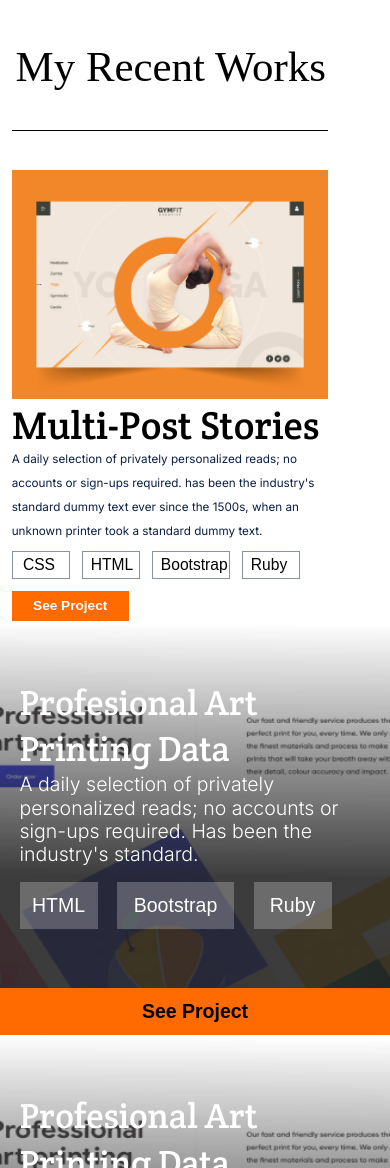
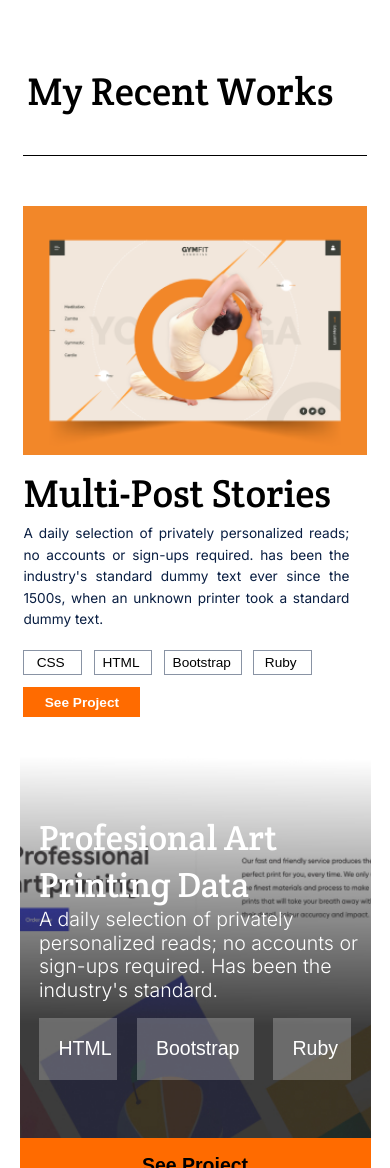
Before and after one commit to gedyzed/project1, a plain HTML site: page index.html in a window 390 px wide. Shown: the part 832-2000 px from the top of the page. Drawn offline with Linux system fonts and the light colour scheme.

Commit message:
updating sytle.css

```diff
--- a/style.css
+++ b/style.css
@@ -28,6 +28,7 @@
     font-size: 12.5vw;
     letter-spacing:3%;
     line-height: 10vw;
+    padding-bottom: 2vw;
 
 
   }
@@ -38,6 +39,8 @@
     font-size: 5vw;
     line-height: 7vw;
     padding: 3.4vw 0 ;
+    text-align: justify;
+    width: 90%;
    }
 .Ih3{
     color:white;
@@ -90,43 +93,49 @@
 
   /* sub-section 2 */
     .recentCon{
-        width:90%;
-        padding-left:3vw;
+        width:100%;
+        padding-left:6vw;
         padding-right:6vw;
+        padding-top: 10vw;
+        padding-bottom: 10vw;
         overflow-x: hidden;
 
     }
     .recentH {
         border-bottom: 1px solid #000;
-        padding-top: 8vw;
     }
 
     .recent-h1{
-        font-size:11vw;
+        font-size:10vw;
         font-weight: 400;
         padding-left:1vw;
         padding-bottom: 10vw;
         padding-top: 10vw;
+        font-family: 'Crete Round',Arial;
     }
     .main-h1{
         font-size:10vw;
         padding-bottom:-5vw;
-        margin-bottom: 0;
+        margin-bottom: 1vw;
         font-family: 'Crete Round',Arial;
         font-weight:400 ;
-        line-height: 44px;
+        line-height: 7.5vw;
     }
     .recent-P{
-        padding-top: -5vw;
-        font-size: 3vw;
+        width: 95%;
+        font-size: 3.5vw;
         font-family: 'Inter',Arial;
         color:#091E42;
-        line-height: 24px;
+        line-height: 5.5vw;
         font-weight: 400;
+        padding-top:3vw;
+        padding-bottom: 5vw;
+        text-align: justify;
     }
     .recentI{
-        padding-top:10vw;
+        padding-top:13vw;
         width: 100%;
+        padding-bottom: 5vw;
     }
     .imgrec{
         width: 100%;
@@ -136,10 +145,10 @@
         grid-template-columns: 15vw 15vw 20vw 15vw;
         column-gap: 3vw;
         padding-bottom: 3vw;
-        padding-top: 2vw;
+
     }
     .recbuttons{
-        font-size: 4vw;
+        font-size: 3.5vw;
         width:100%;
         box-sizing: border-box;
         padding-top:1vw;
@@ -174,6 +183,10 @@
         background-image: url("images/background-image.jpg");
         background-size: 100% 100%;
         background-repeat: repeat;
+        margin-left: 5vw;
+        margin-right: 5vw;
+
+
     }
     .header{
         padding-left:5vw;
@@ -198,7 +211,7 @@
         background-color: #FFFFFF3D;
         color:white;
         border: none;
-        padding : 12px 12px
+        padding : 5vw 5vw;
     }
     .buttons{
 
@@ -211,6 +224,7 @@
     }
     .project-div{
         padding-top:15vw;
+
     }
     .project-button{
         background-color:#FF6B00;
@@ -218,12 +232,15 @@
         font-size: 5vw;
         width:100%;
         border: none;
-        padding : 12px 12px
+        padding : 4vw 4vw;
+        bottom: 0;
+
     }
     .About-container
     {
         background-color: #1C1A19;
         padding-left: 6vw ;
+        margin-top: 30vw;
         width:100%;
     }
     .about-h1{
@@ -233,6 +250,7 @@
        font-size: 20vw;
        font-weight: 400;
        letter-spacing: 0.37px;
+       font-family: 'Crete Round',Arial;
     }
     .about-p{
         color: #FFFFFF;
@@ -241,6 +259,7 @@
         font-family: 'Inter',Arial;
         line-height:7vw;
         width: 92%;
+        text-align: justify;
 
     }
     .grid-about{
@@ -279,7 +298,8 @@
        grid-template-columns: 0.7fr;
        align-items: center;
        justify-content: center;
-       padding-bottom: 10vw;
+       padding-top: 10vw;
+       padding-bottom: 30vw;
 
     }
    .lang-div{
@@ -288,6 +308,12 @@
     padding-top: 7vw;
     padding-bottom: 3vw;
 
+   }
+   .dec-h1{
+    font-family: 'InaiMathi',sans-serif;
+   }
+   li{
+    font-family: 'Inter',sans-serif;
    }
    .shapes{
     width:7vw;
@@ -301,9 +327,6 @@
         list-style-type: none;
         padding-left: 10vw;
     }
-    /* .h1-div{
-        padding-left: 5vw;
-    } */
     .dec-h1{
         padding-left: 3vw;
         font-size:10vw;
@@ -364,8 +387,6 @@
         font-weight: 700;
         font-size: 5.2vw;
         line-height: 7.27vw;
-        font-size: 20px;
-        line-height: 24px;
         letter-spacing: 3%;
         text-align: center;
         border: 1px solid #FF6B00;
```
